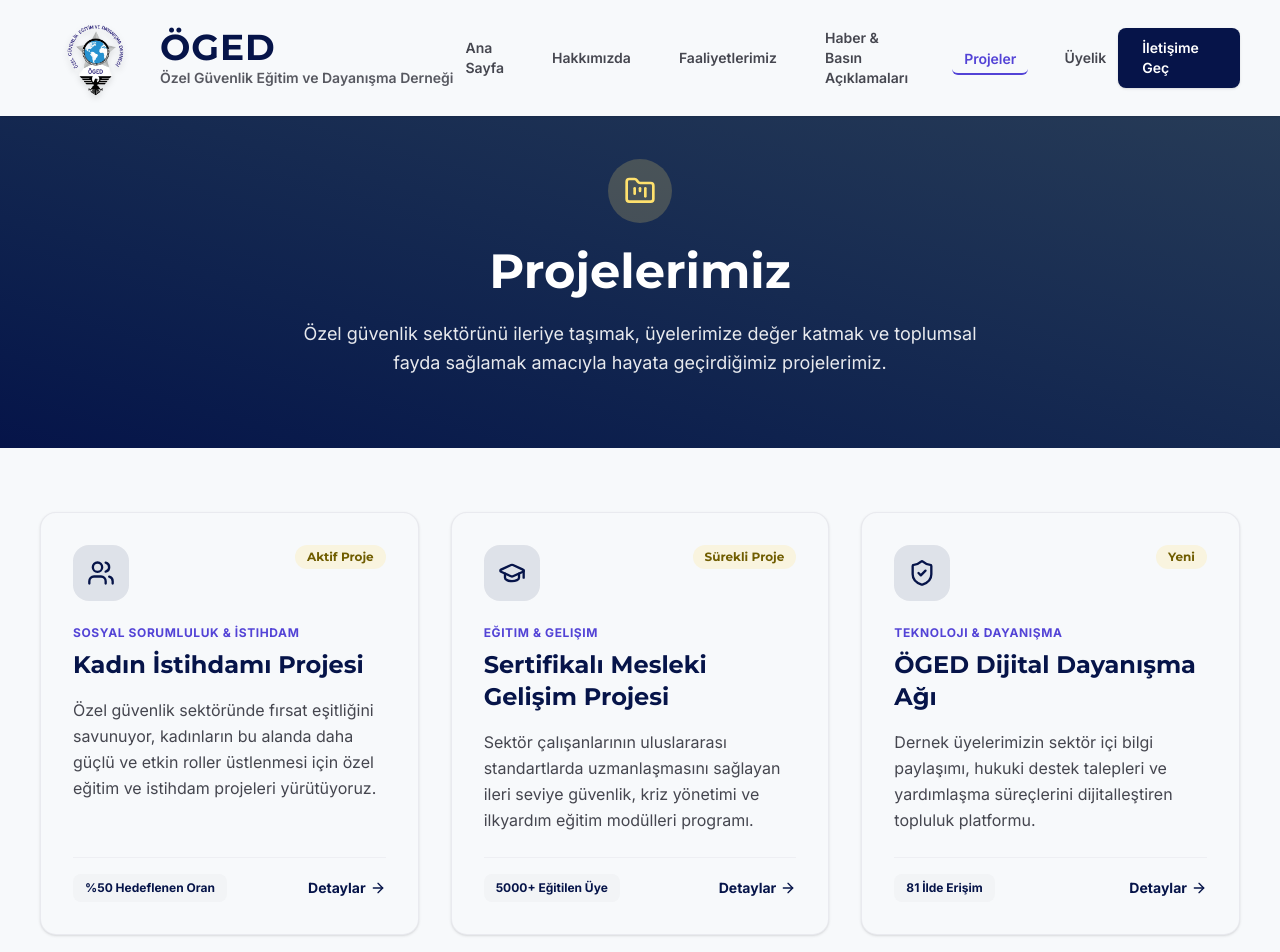
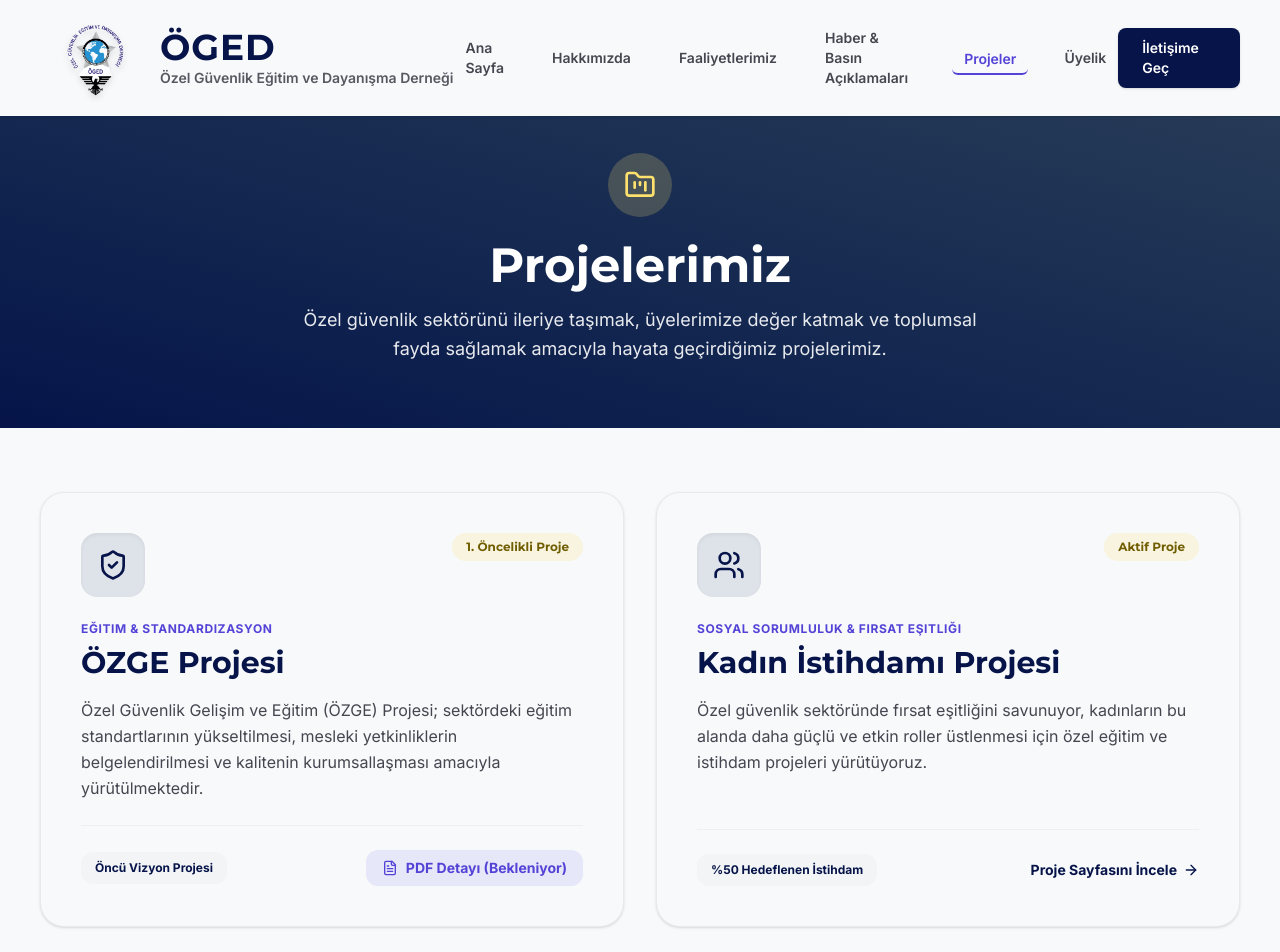
Before and after one commit to cnrsbtogll/oged, a React (Vite) app: page /projects in a window 1280 px wide. Shown: the top 952 px of the page. Built offline with nearby package versions, Linux system fonts and the light colour scheme.

Commit message:
feat: update page layouts, add news PDF support, and update activity video timestamps

```diff
--- a/src/components/Layout.tsx
+++ b/src/components/Layout.tsx
@@ -102,7 +102,10 @@
               <span className="text-3xl font-display font-bold text-tertiary-fixed tracking-wide">ÖGED</span>
             </Link>
             <p className="text-base opacity-80 max-w-md mb-6 leading-relaxed">
-              Özel Güvenlik Eğitim ve Dayanışma Derneği. Özel Güvenlik eğitimlerinde güvenli bir gelecek için eğitim, dayanışma ve kaliteyi standartlaştırıyoruz.
+              Özel Güvenlik Eğitim ve Dayanışma Derneği
+            </p>
+            <p className="text-base opacity-80 max-w-md mb-6 leading-relaxed">
+              Özel Güvenlik eğitimlerinde güvenli bir gelecek için eğitim, dayanışma ve kaliteyi standartlaştırıyoruz.
             </p>
           </div>
           <div>
--- a/src/pages/Activities.tsx
+++ b/src/pages/Activities.tsx
@@ -29,10 +29,10 @@
       id: 'Jx1OkUtNww0',
       title: 'ÖGED Dernek Üyeleri ve Dayanışma Buluşması',
       date: 'Haziran 2023',
-      badge: 'Kuruluş & Dayanışma',
-      embedUrl: 'https://www.youtube.com/embed/Jx1OkUtNww0?rel=0',
-      watchUrl: 'https://www.youtube.com/watch?v=Jx1OkUtNww0',
-      desc: 'Dernek üyelerimizin ve kurucu kadromuzun sektörel değerlendirmeleri ve röportajları.'
+      badge: '04:39 Başlangıç | Buluşma',
+      embedUrl: 'https://www.youtube.com/embed/Jx1OkUtNww0?start=279&rel=0',
+      watchUrl: 'https://www.youtube.com/watch?v=Jx1OkUtNww0&t=279s',
+      desc: 'Dernek üyelerimizin ve kurucu kadromuzun sektörel değerlendirmeleri ve röportajları (04:39 dakikadan itibaren).'
     }
   ];
 
--- a/src/pages/Projects.tsx
+++ b/src/pages/Projects.tsx
@@ -1,80 +1,99 @@
-import { FolderKanban, Users, GraduationCap, ShieldCheck, ArrowRight } from 'lucide-react';
+import { FolderKanban, Users, ShieldCheck, ArrowRight, FileText, Download } from 'lucide-react';
 import { Link } from 'react-router-dom';
 
 export default function Projects() {
   const projectsList = [
     {
+      id: 'ozge-projesi',
+      title: 'ÖZGE Projesi',
+      category: 'Eğitim & Standardizasyon',
+      description: 'Özel Güvenlik Gelişim ve Eğitim (ÖZGE) Projesi; sektördeki eğitim standartlarının yükseltilmesi, mesleki yetkinliklerin belgelendirilmesi ve kalitenin kurumsallaşması amacıyla yürütülmektedir.',
+      stats: 'Öncü Vizyon Projesi',
+      icon: ShieldCheck,
+      badge: '1. Öncelikli Proje',
+      hasPdf: true,
+      pdfUrl: '#', // Kullanıcıdan gelecek PDF buraya bağlanacak
+      linkText: 'Proje Detay PDF (Eklenecek)'
+    },
+    {
       id: 'kadin-istihdami',
       title: 'Kadın İstihdamı Projesi',
-      category: 'Sosyal Sorumluluk & İstihdam',
+      category: 'Sosyal Sorumluluk & Fırsat Eşitliği',
       description: 'Özel güvenlik sektöründe fırsat eşitliğini savunuyor, kadınların bu alanda daha güçlü ve etkin roller üstlenmesi için özel eğitim ve istihdam projeleri yürütüyoruz.',
-      stats: '%50 Hedeflenen Oran',
+      stats: '%50 Hedeflenen İstihdam',
       icon: Users,
-      badge: 'Aktif Proje'
-    },
-    {
-      id: 'mesleki-egitim',
-      title: 'Sertifikalı Mesleki Gelişim Projesi',
-      category: 'Eğitim & Gelişim',
-      description: 'Sektör çalışanlarının uluslararası standartlarda uzmanlaşmasını sağlayan ileri seviye güvenlik, kriz yönetimi ve ilkyardım eğitim modülleri programı.',
-      stats: '5000+ Eğitilen Üye',
-      icon: GraduationCap,
-      badge: 'Sürekli Proje'
-    },
-    {
-      id: 'dayanisma-agi',
-      title: 'ÖGED Dijital Dayanışma Ağı',
-      category: 'Teknoloji & Dayanışma',
-      description: 'Dernek üyelerimizin sektör içi bilgi paylaşımı, hukuki destek talepleri ve yardımlaşma süreçlerini dijitalleştiren topluluk platformu.',
-      stats: '81 İlde Erişim',
-      icon: ShieldCheck,
-      badge: 'Yeni'
+      badge: 'Aktif Proje',
+      hasPdf: false,
+      internalLink: '/women-employment',
+      linkText: 'Proje Sayfasını İncele'
     }
   ];
 
   return (
     <div className="flex-grow flex flex-col gap-16 pb-20">
       {/* Header Banner */}
-      <section className="relative w-full min-h-[360px] flex items-center justify-center overflow-hidden bg-primary py-16">
+      <section className="relative w-full min-h-[340px] flex items-center justify-center overflow-hidden bg-primary py-16">
         <div className="absolute inset-0 bg-gradient-to-tr from-primary to-[#2C4159] z-10 opacity-90"></div>
         <div className="relative z-20 text-center px-4 sm:px-6 md:px-10 max-w-[800px] mx-auto text-on-primary">
           <span className="inline-flex items-center justify-center w-16 h-16 rounded-full bg-tertiary-fixed/20 text-tertiary-fixed mb-6">
             <FolderKanban size={32} />
           </span>
-          <h1 className="font-display text-4xl md:text-5xl font-bold mb-6">Projelerimiz</h1>
-          <p className="text-lg text-on-primary/90 leading-relaxed">
+          <h1 className="font-display text-4xl md:text-5xl font-bold mb-4">Projelerimiz</h1>
+          <p className="text-base md:text-lg text-on-primary/90 leading-relaxed">
             Özel güvenlik sektörünü ileriye taşımak, üyelerimize değer katmak ve toplumsal fayda sağlamak amacıyla hayata geçirdiğimiz projelerimiz.
           </p>
         </div>
       </section>
 
-      {/* Projects Grid */}
+      {/* Projects Grid (2'li Gösterim Yapısı) */}
       <section className="px-4 sm:px-6 md:px-10 max-w-[1280px] mx-auto w-full">
-        <div className="grid grid-cols-1 md:grid-cols-3 gap-8">
+        <div className="grid grid-cols-1 md:grid-cols-2 gap-8">
           {projectsList.map((project) => {
             const Icon = project.icon;
             return (
-              <div key={project.id} className="bg-surface rounded-2xl p-8 border border-outline-variant/30 shadow-sm hover:-translate-y-1.5 transition-all flex flex-col justify-between group">
+              <div
+                key={project.id}
+                className="bg-surface rounded-3xl p-8 md:p-10 border border-outline-variant/30 shadow-sm hover:shadow-md hover:-translate-y-1 transition-all flex flex-col justify-between group"
+              >
                 <div>
                   <div className="flex justify-between items-start mb-6">
-                    <div className="w-14 h-14 rounded-2xl bg-primary/10 flex items-center justify-center text-primary group-hover:bg-primary group-hover:text-on-primary transition-colors">
-                      <Icon size={28} />
+                    <div className="w-16 h-16 rounded-2xl bg-primary/10 flex items-center justify-center text-primary group-hover:bg-primary group-hover:text-on-primary transition-colors shadow-inner">
+                      <Icon size={32} />
                     </div>
-                    <span className="text-xs font-bold px-3 py-1 rounded-full bg-tertiary-fixed/20 text-tertiary font-display">
+                    <span className="text-xs font-bold px-3.5 py-1.5 rounded-full bg-tertiary-fixed/20 text-tertiary font-display">
                       {project.badge}
                     </span>
                   </div>
-                  <div className="text-xs font-bold text-secondary uppercase tracking-wider mb-2">{project.category}</div>
-                  <h3 className="font-display text-2xl font-bold text-primary mb-4">{project.title}</h3>
-                  <p className="text-base text-on-surface-variant leading-relaxed mb-6">{project.description}</p>
+
+                  <div className="text-xs font-bold text-secondary uppercase tracking-wider mb-2">
+                    {project.category}
+                  </div>
+                  <h3 className="font-display text-2xl md:text-3xl font-bold text-primary mb-4">
+                    {project.title}
+                  </h3>
+                  <p className="text-base text-on-surface-variant leading-relaxed mb-6">
+                    {project.description}
+                  </p>
                 </div>
-                <div className="pt-4 border-t border-outline-variant/20 flex items-center justify-between">
-                  <span className="text-xs font-bold text-primary bg-surface-container-low px-3 py-1.5 rounded-lg">
+
+                <div className="pt-6 border-t border-outline-variant/20 flex flex-col sm:flex-row items-start sm:items-center justify-between gap-4">
+                  <span className="text-xs font-bold text-primary bg-surface-container-low px-3.5 py-2 rounded-xl">
                     {project.stats}
                   </span>
-                  <Link to="/contact" className="inline-flex items-center gap-1 text-sm font-bold text-primary hover:text-secondary transition-colors">
-                    Detaylar <ArrowRight size={16} />
-                  </Link>
+
+                  {project.hasPdf ? (
+                    <div className="inline-flex items-center gap-2 text-sm font-bold text-secondary bg-secondary/10 px-4 py-2 rounded-xl">
+                      <FileText size={16} />
+                      <span>PDF Detayı (Bekleniyor)</span>
+                    </div>
+                  ) : (
+                    <Link
+                      to={project.internalLink || '/contact'}
+                      className="inline-flex items-center gap-1.5 text-sm font-bold text-primary hover:text-secondary transition-colors"
+                    >
+                      {project.linkText} <ArrowRight size={16} />
+                    </Link>
+                  )}
                 </div>
               </div>
             );
```
Also changed, not shown: src/pages/About.tsx (+39 -21 lines), src/pages/News.tsx (+17 -1 lines).
